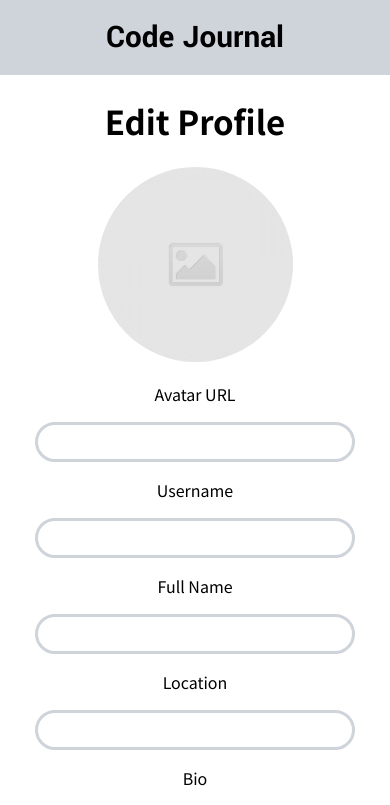
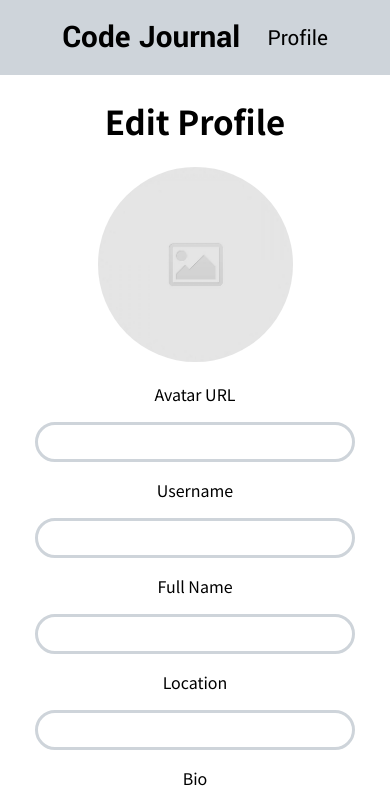
Before and after one commit to daniel-sungwon-lee/code-journal, a website: page index.html in a window 390 px wide. Shown: the top 805 px of the page. Drawn offline with Linux system fonts and the light colour scheme.

Commit message:
completed until step 6 of issue #3

```diff
--- a/css/styles.css
+++ b/css/styles.css
@@ -1,10 +1,20 @@
+header {
+  background-color:  #CED4DA;
+}
+.header-row {
+  display: flex;
+  align-items: center;
+}
 .header {
   font-family: "Yantramanav",sans-serif;
-  font-size: 33px;
-  background-color: #CED4DA;
-  color: black;
   margin: 0;
   padding: 1rem 3rem;
+}
+a[data-view="profile"]{
+  text-decoration: none;
+  font-family: "Yantramanav",sans-serif;
+  font-size: 23px;
+  color: black;
 }
 h1 {
   font-family: "Noto Sans JP",sans-serif;
@@ -96,7 +106,7 @@ button:hover{
   margin: 1rem 1rem;
   overflow-wrap: break-word;
 }
-a {
+a[data-view="edit-profile"] {
   text-decoration: none;
   font-family: "Noto Sans JP",sans-serif;
   border: solid #CED4DA;
@@ -105,7 +115,7 @@ a {
   transition: background-color 0.5s ease;
   color: black;
 }
-a:hover{
+a[data-view="edit-profile"]:hover{
   background-color: #CED4DA;
 }
 a:active{
@@ -140,8 +150,16 @@ a:active{
   .bio {
     text-align: center;
   }
-  .header,h1{
+  h1{
     text-align: center;
     margin-left: initial;
   }
+  .header-row{
+    margin: auto;
+    width: 320px;
+    justify-content: space-evenly;
+  }
+  .header{
+    padding: 1rem 0rem
+  }
 }
--- a/index.html
+++ b/index.html
@@ -17,7 +17,12 @@
 </head>
 <body>
   <header>
-    <h1 class="header">Code Journal</h1>
+    <div class="header-row">
+      <h1 class="header">Code Journal</h1>
+      <div class="nav-bar">
+        <a href="#" data-view="profile">Profile</a>
+      </div>
+    </div>
   </header>
   <main>
     <div data-view="edit-profile" class="edit-profile hidden">
--- a/js/main.js
+++ b/js/main.js
@@ -23,7 +23,6 @@ $form.addEventListener("submit",function(event){
 
 var $profile = document.querySelector(".profile")
 var $editProfile = document.querySelector(".edit-profile")
-var $section = document.querySelector("section")
 
 function renderProfile (profile){
   var section = document.createElement("section")
@@ -112,6 +111,7 @@ function swap (dataView){
     $profile.className="profile"
     $editProfile.className="hidden"
     data.view = dataView
+    //$profile.firstChild.remove()//
     $profile.appendChild(renderProfile(data.profile))
   }
 }
@@ -128,8 +128,6 @@ document.addEventListener("DOMContentLoaded", function(event){
   }
 })
 
-
-
 document.addEventListener("click", function(event){
   if (event.target !==document.querySelector('a[data-view="edit-profile"]')){
     return
```
